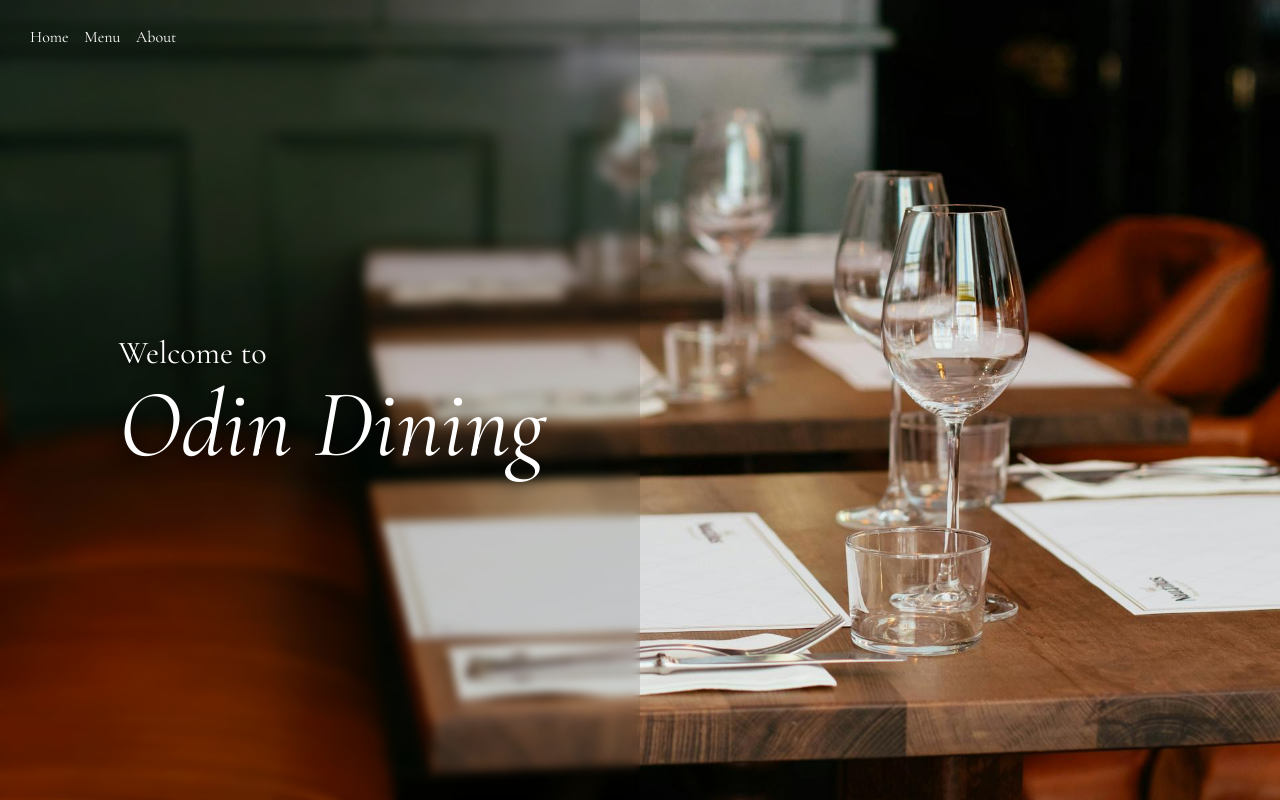
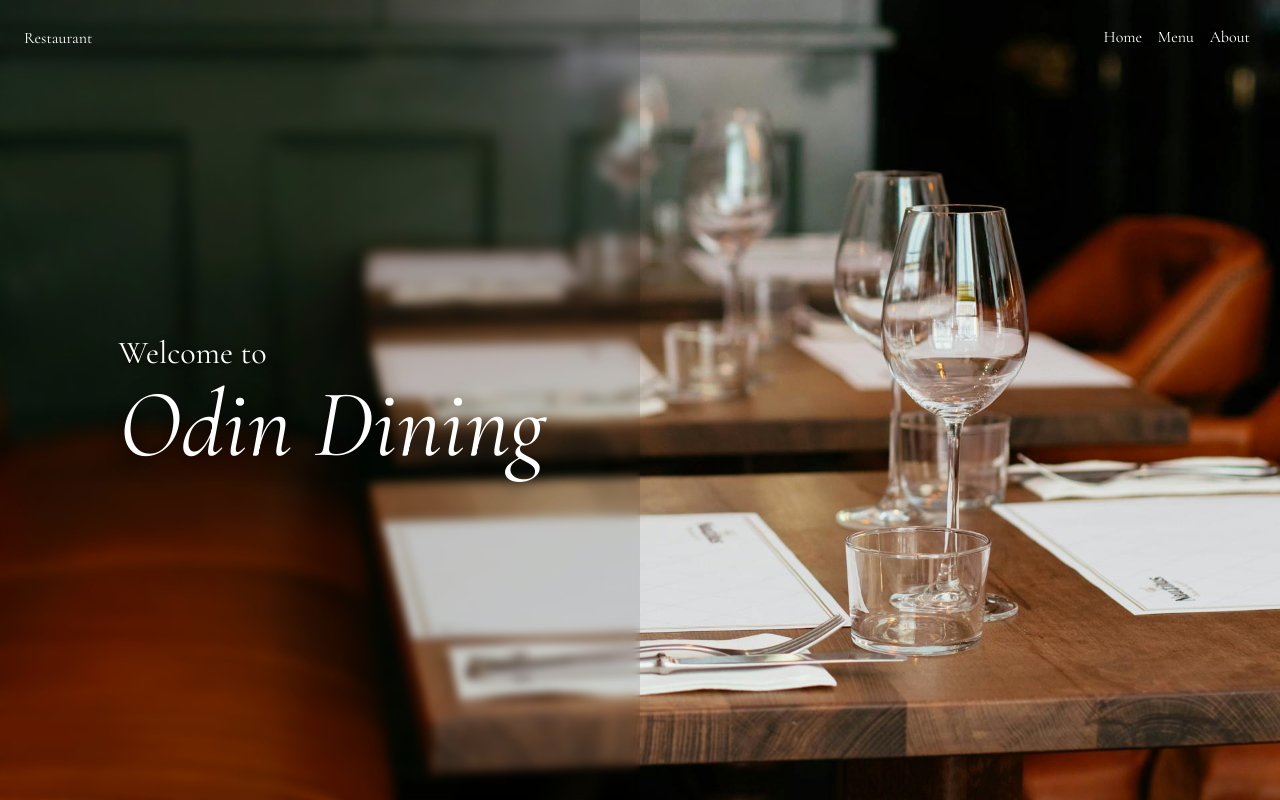
Before and after one commit to JohnKelly-T/odin-restaurant, a website built with webpack: page src/template.html in a window 1280 px wide. Built offline with nearby package versions, Linux system fonts and the light colour scheme.

Commit message:
Add site name div to header with temporary name

```diff
--- a/src/template.html
+++ b/src/template.html
@@ -7,6 +7,8 @@
 </head>
 <body>
   <header>
+    <div id="site-name">Restaurant</div>
+
     <nav>
       <button id="home">Home</button>
       <button id="menu">Menu</button>
```
